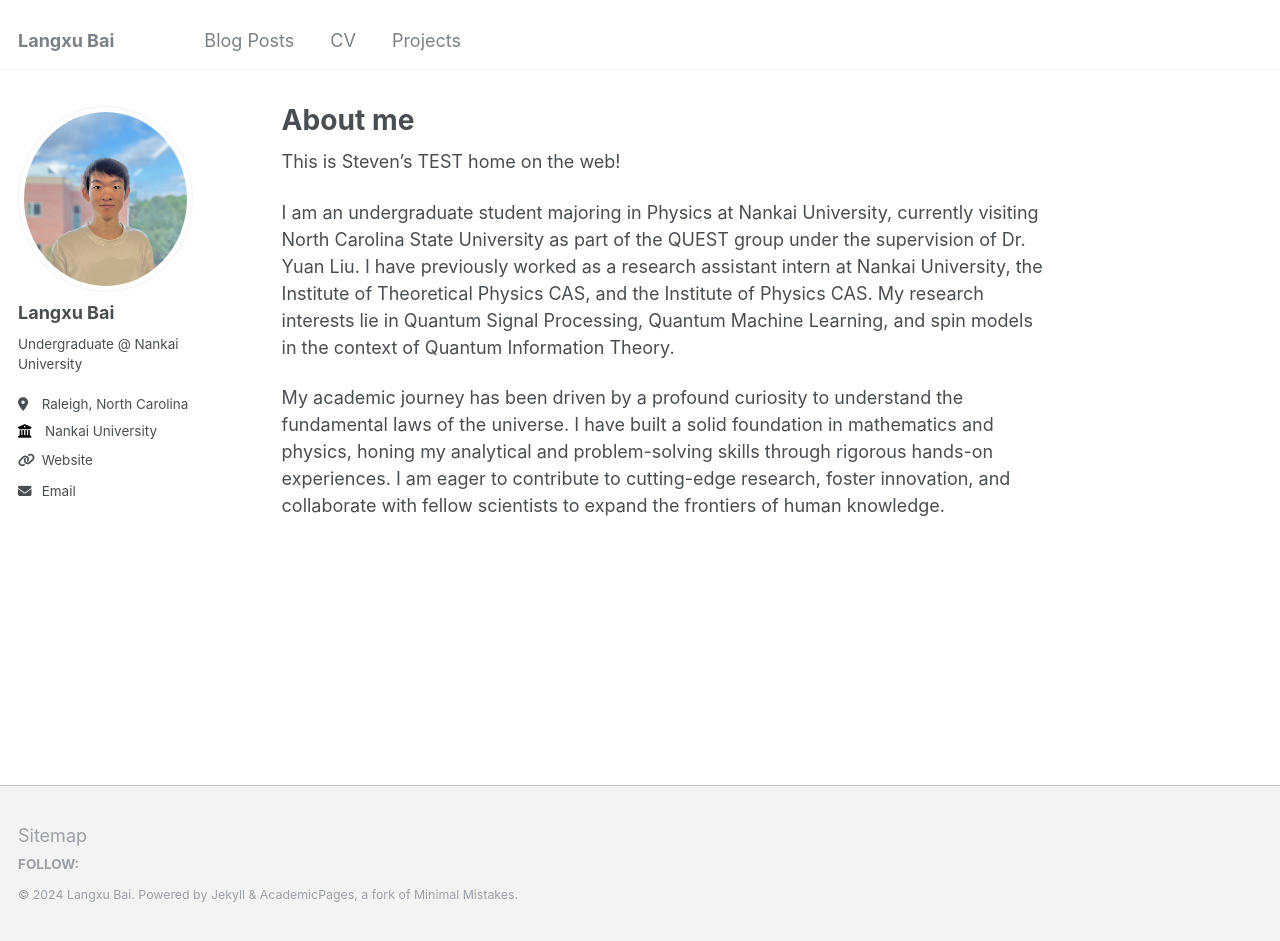
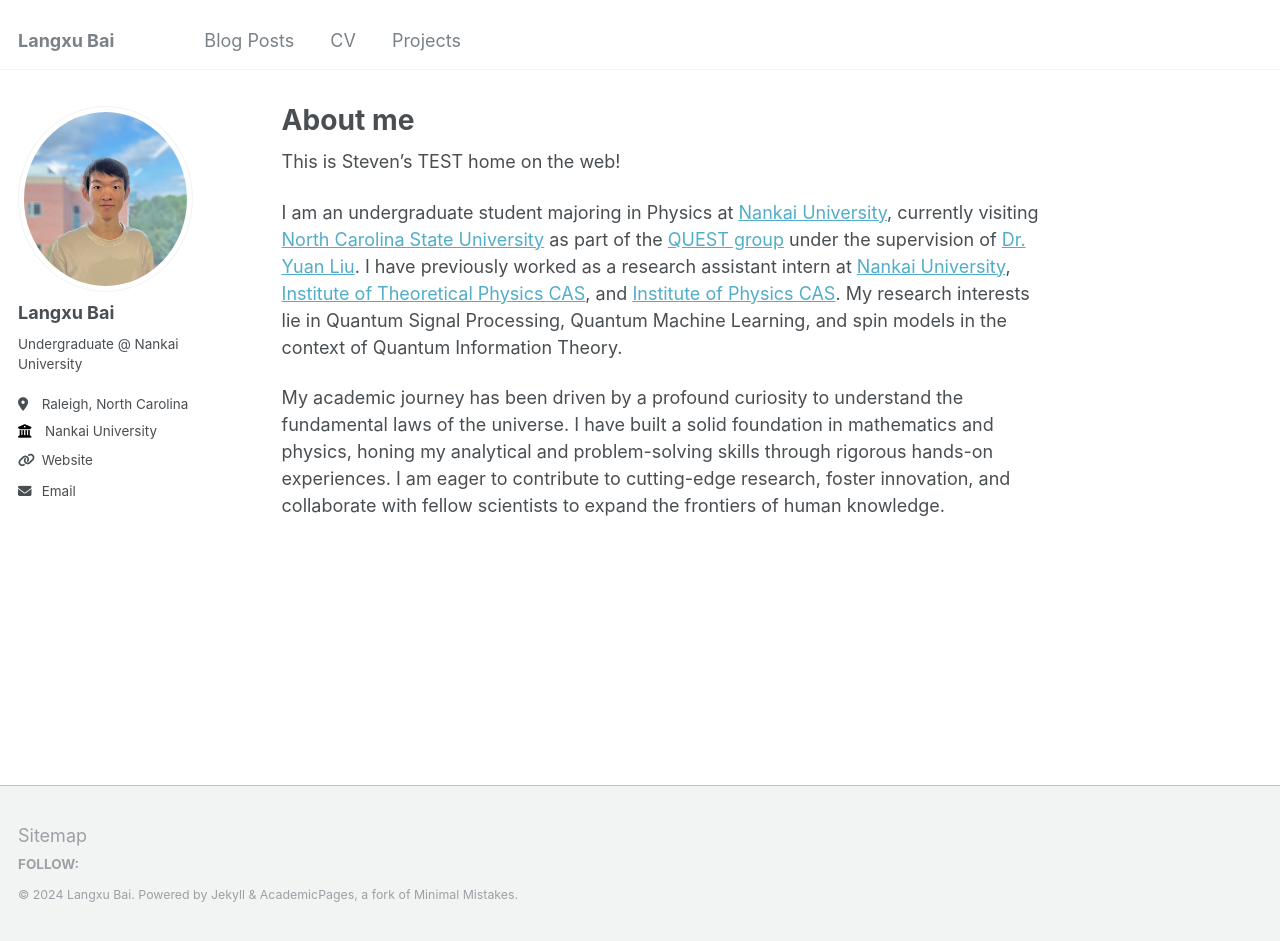
Before and after one commit to langxubai/langxubai.github.io, a Jekyll site: the page built from _pages/about.md, in a window 1280 px wide and 941 px high. Built offline with Jekyll 4.4.1, drawn with Linux system fonts in a browser that asks for light colours.

Commit message:
Update about.md

```diff
--- a/_pages/about.md
+++ b/_pages/about.md
@@ -8,6 +8,6 @@ redirect_from:
 ---
 This is Steven's TEST home on the web!
 
-I am an undergraduate student majoring in Physics at Nankai University, currently visiting North Carolina State University as part of the QUEST group under the supervision of Dr. Yuan Liu. I have previously worked as a research assistant intern at Nankai University, the Institute of Theoretical Physics CAS, and the Institute of Physics CAS. My research interests lie in Quantum Signal Processing, Quantum Machine Learning, and spin models in the context of Quantum Information Theory.
+I am an undergraduate student majoring in Physics at [Nankai University](https://www.nankai.edu.cn/), currently visiting [North Carolina State University](https://www.ncsu.edu/) as part of the [QUEST group]([https://](https://yuanliu.group/)) under the supervision of [Dr. Yuan Liu](https://scholar.google.com/citations?user=5EGClVoAAAAJ). I have previously worked as a research assistant intern at [Nankai University](https://www.nankai.edu.cn/), [Institute of Theoretical Physics CAS](https://itp.cas.cn/), and [Institute of Physics CAS](https://iop.cas.cn/). My research interests lie in Quantum Signal Processing, Quantum Machine Learning, and spin models in the context of Quantum Information Theory.
 
 My academic journey has been driven by a profound curiosity to understand the fundamental laws of the universe. I have built a solid foundation in mathematics and physics, honing my analytical and problem-solving skills through rigorous hands-on experiences. I am eager to contribute to cutting-edge research, foster innovation, and collaborate with fellow scientists to expand the frontiers of human knowledge.
```
